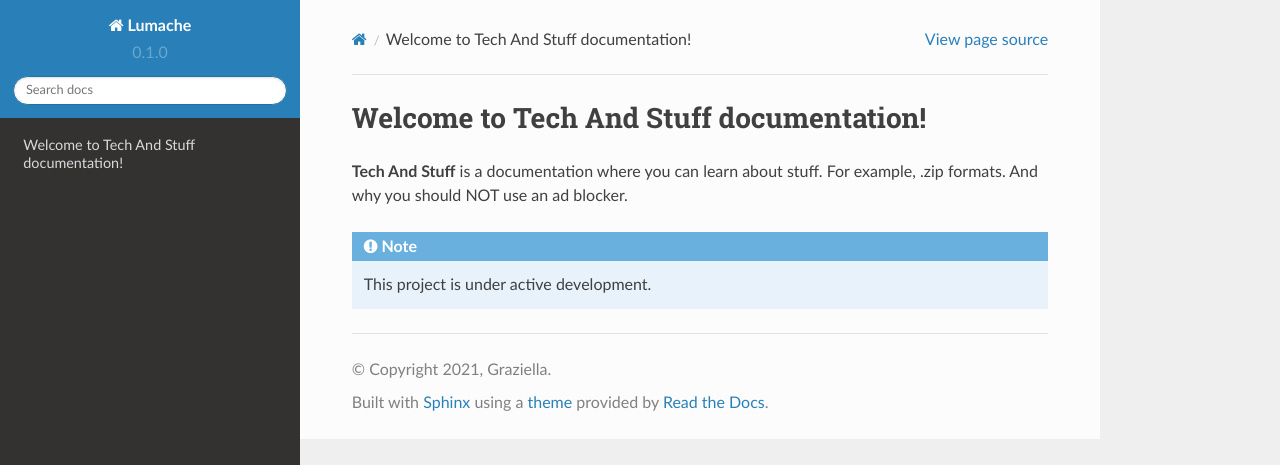
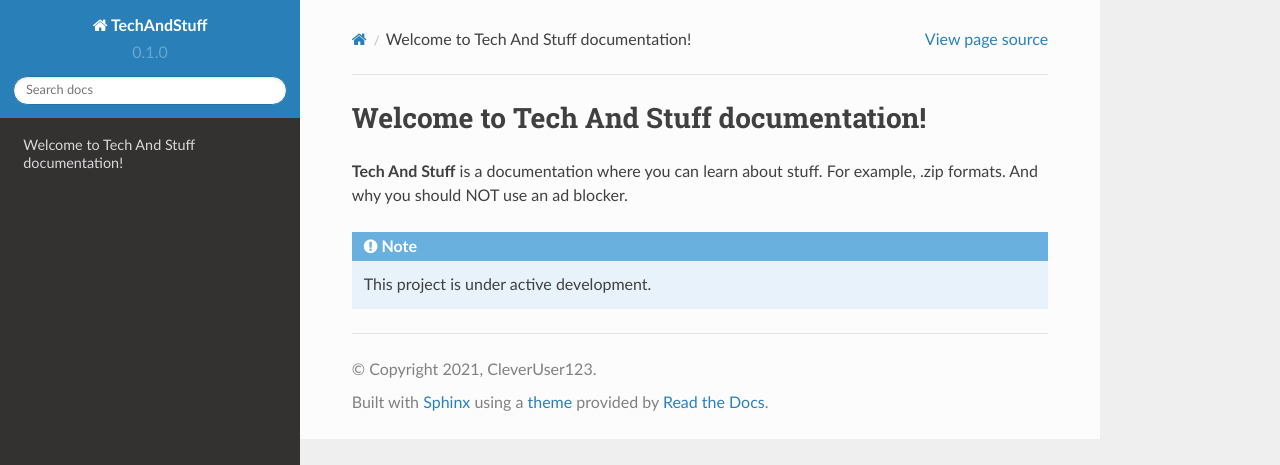
Before and after one commit to CleverUser123/TechAndStuff, a Sphinx documentation site: the page built from docs/source/index.rst, in a window 1280 px wide. Shown: the top 465 px of the page. Built offline with Sphinx 7.4.7 and the Read the Docs theme 2.0.0, drawn with Linux system fonts in a browser that asks for light colours.

Commit message:
Update conf.py

```diff
--- a/docs/source/conf.py
+++ b/docs/source/conf.py
@@ -2,9 +2,9 @@
 
 # -- Project information
 
-project = 'Lumache'
-copyright = '2021, Graziella'
-author = 'Graziella'
+project = 'TechAndStuff'
+copyright = '2021, CleverUser123'
+author = 'CleverUser123'
 
 release = '0.1'
 version = '0.1.0'
```
